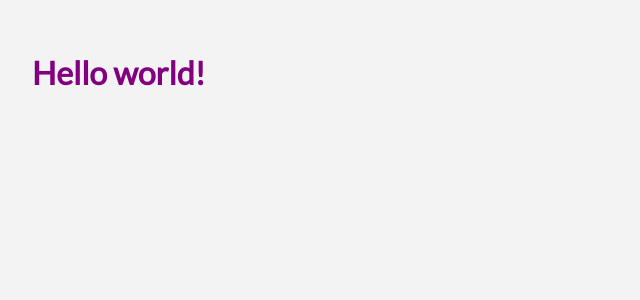
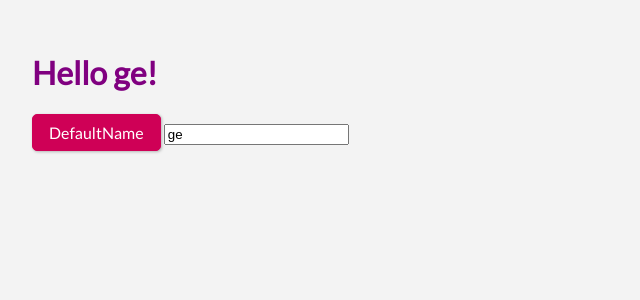
Before and after one commit to ge/svelte-tutorial-project, a Svelte app: page / in a window 1280 px wide. Shown: the top 300 px of the page, without its empty margins (0-640 px from the left). Built offline with nearby package versions, Linux system fonts and the light colour scheme.

Commit message:
Lesson 2.13
Can now enter a new name for the app to display.

Learned  howboth *button* and *input* tags work with svelte

```diff
--- a/src/App.svelte
+++ b/src/App.svelte
@@ -1,5 +1,28 @@
 <script>
-	export let name;
+	let name = "ge";
+	let age = 30;
+
+	$: upperCaseName=name.toUpperCase();
+	$: console.log(name);
+	$: if (name === "ge") {
+		console.log("found expected name");
+		age = 76;
+	} else {
+		console.log("did not find expected name");
+	}
+
+	function incrementAge() {
+		age += 1;
+	}
+
+	function defaultName() {
+		name = "zabouti";
+	}
+
+	function replaceName(event) {
+		name = event.target.value;
+	}
+
 </script>
 
 <style>
@@ -9,3 +32,5 @@
 </style>
 
 <h1>Hello {name}!</h1>
+<button type="text"  on:click="{defaultName}">DefaultName</button>
+<input type="text" value="{name}" on:input="{replaceName}">
```
Also changed, not shown: 1 other file (tests, documents, lock files or other folders).
